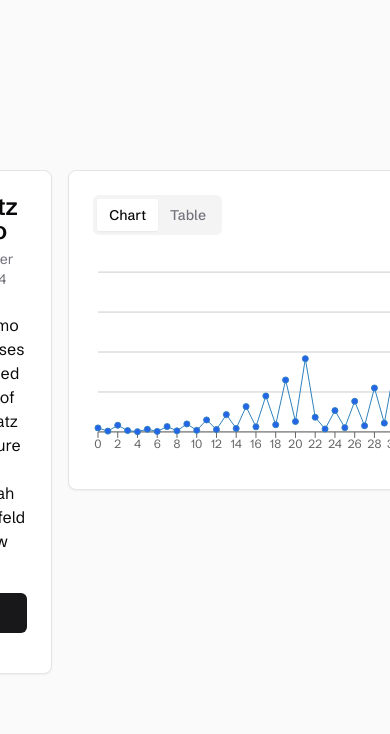
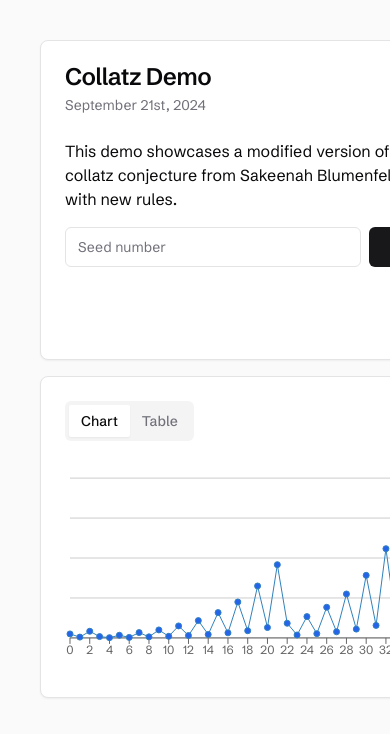
Before and after one commit to ecsbeats/sakeenah, a Next.js app: page /collatz in a window 390 px wide. Shown: the top 734 px of the page. Built offline with nearby package versions, Linux system fonts and the light colour scheme; some icons are missing.

Commit message:
make responsive

```diff
--- a/app/collatz/page.tsx
+++ b/app/collatz/page.tsx
@@ -101,8 +101,8 @@ export default function Collatz() {
     } satisfies ChartConfig
 
     return (
-        <main className="flex flex-row gap-4">
-            <Card className="max-w-96">
+        <main className="flex flex-col p-10 max-h-screen md:flex-row gap-4">
+            <Card className="w-full h-80 md:max-w-96">
                 <CardHeader>
                     <CardTitle>Collatz Demo</CardTitle>
                     <CardDescription>September 21st, 2024</CardDescription>
@@ -123,7 +123,7 @@ export default function Collatz() {
                 </CardContent>
             </Card>
             <Tabs defaultValue="chart">
-                <Card className="h-80 w-full">
+                <Card className="min-h-80 md:h-80 w-full">
                     <CardHeader>
                         <div>
                             <TabsList>
--- a/app/layout.tsx
+++ b/app/layout.tsx
@@ -19,7 +19,7 @@ export default function RootLayout({
 }>) {
   return (
       <html lang="en">
-          <body className={clsx(schibsted_grotesk.className, "bg-zinc-50", "text-zinc-900", "flex flex-row min-h-screen justify-center items-center")}>{children}</body>
+          <body className={clsx(schibsted_grotesk.className, "bg-zinc-50", "text-zinc-900", "flex flex-row min-h-screen sm:justify-center sm:items-center")}>{children}</body>
       </html>
   );
 }
```
